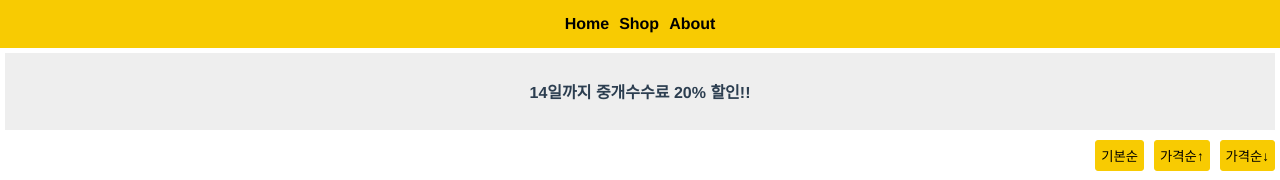
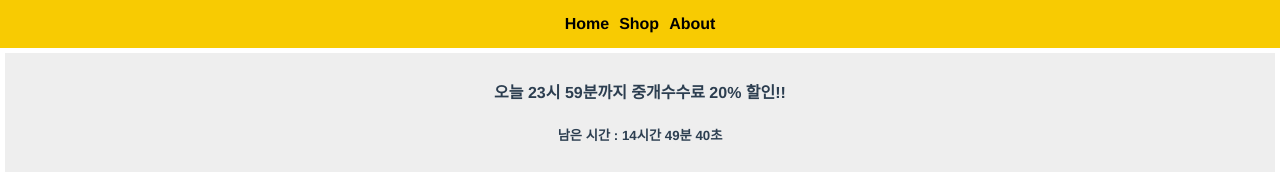
Before and after one commit to devmango1128/vuedongsan, a Vue app: page / in a window 1280 px wide. Shown: the top 180 px of the page. Built offline with nearby package versions, Linux system fonts and the light colour scheme.

Commit message:
countdown add

```diff
--- a/src/components/banner/TopBanner.vue
+++ b/src/components/banner/TopBanner.vue
@@ -1,15 +1,47 @@
 <template>
     <div class="discount">
-        <h4>14일까지 중개수수료 20% 할인!!</h4>
+        <h4>오늘 23시 59분까지 중개수수료 20% 할인!!</h4>
+        <h5>남은 시간 : {{ countdown }}</h5>
     </div>
 </template>
 
 <script>
+import { ref, computed, onMounted } from 'vue';
+
 export default {
-    name : 'TopBanner'
-}
+    name: 'TopBanner',
+    setup() {
+        const deadline = ref(new Date());
+        deadline.value.setHours(23, 59, 59, 0); // Set deadline to today 23:59:59
+
+        // Calculate remaining time
+        const timeDifference = computed(() => {
+            const currentTime = new Date();
+            return deadline.value - currentTime;
+        });
+
+        // Calculate countdown
+        const countdown = computed(() => {
+            const hours = Math.floor(timeDifference.value / (1000 * 60 * 60));
+            const minutes = Math.floor((timeDifference.value % (1000 * 60 * 60)) / (1000 * 60));
+            const seconds = Math.floor((timeDifference.value % (1000 * 60)) / 1000);
+            return `${hours}시간 ${minutes}분 ${seconds}초`;
+        });
+
+        // Update countdown every second
+        onMounted(() => {
+            const timer = setInterval(() => {
+                deadline.value = new Date();
+                deadline.value.setHours(23, 59, 59, 0);
+            }, 1000);
+
+            // Clean up timer on component unmount
+            return () => clearInterval(timer);
+        });
+
+        return { countdown };
+    }
+};
 </script>
 
-<style>
-
-</style>
+<style></style>
--- a/src/components/room/RoomList.vue
+++ b/src/components/room/RoomList.vue
@@ -31,11 +31,13 @@ export default {
     };
 
     const fnPriceAsc = () => {
-      sortedRooms.value = [...props.rooms].sort((a, b) => a.price - b.price);
+      sortedRooms.value = [...props.rooms].sort(
+        (a, b) => a.price - b.price);
     };
 
     const fnPriceDesc = () => {
-      sortedRooms.value = [...props.rooms].sort((a, b) => b.price - a.price);
+      sortedRooms.value = [...props.rooms].sort(
+        (a, b) => b.price - a.price);
     };
 
     watch(() => props.rooms, (newValue) => {
```
